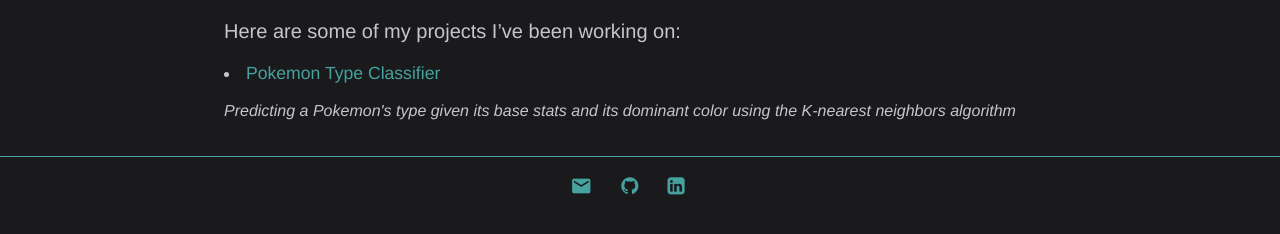
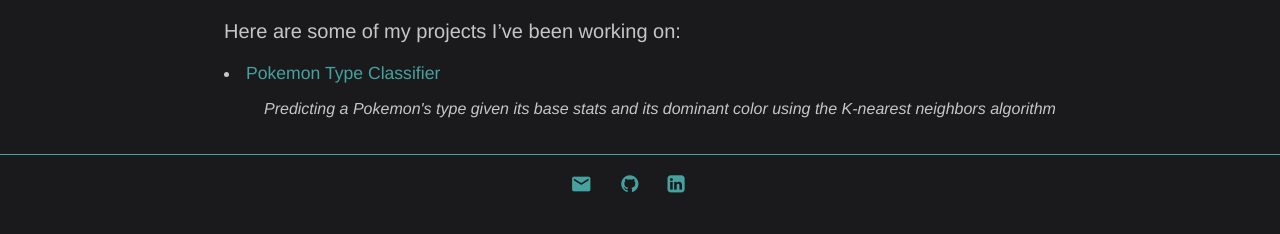
Before and after one commit to clfkenny/clfkenny.github.io, a Jekyll site: the page built from projects/index.md, in a window 1280 px wide. Shown: the part 138-372 px from the top of the page. Built offline with Jekyll 4.4.1, drawn with Linux system fonts in a browser that asks for light colours.

Commit message:
Update index.md

```diff
--- a/projects/index.md
+++ b/projects/index.md
@@ -16,7 +16,7 @@ nav ul li:nth-child(3) a{
 
 <p>
   <li><a href= "/projects/pokemon_classifier">Pokemon Type Classifier</a>
-  <br><br> <i>Predicting a Pokemon's type given its base stats and its dominant color using the K-nearest neighbors algorithm</i>
+  <ul><i>Predicting a Pokemon's type given its base stats and its dominant color using the K-nearest neighbors algorithm</i></ul>
  </li>
 
 
```
